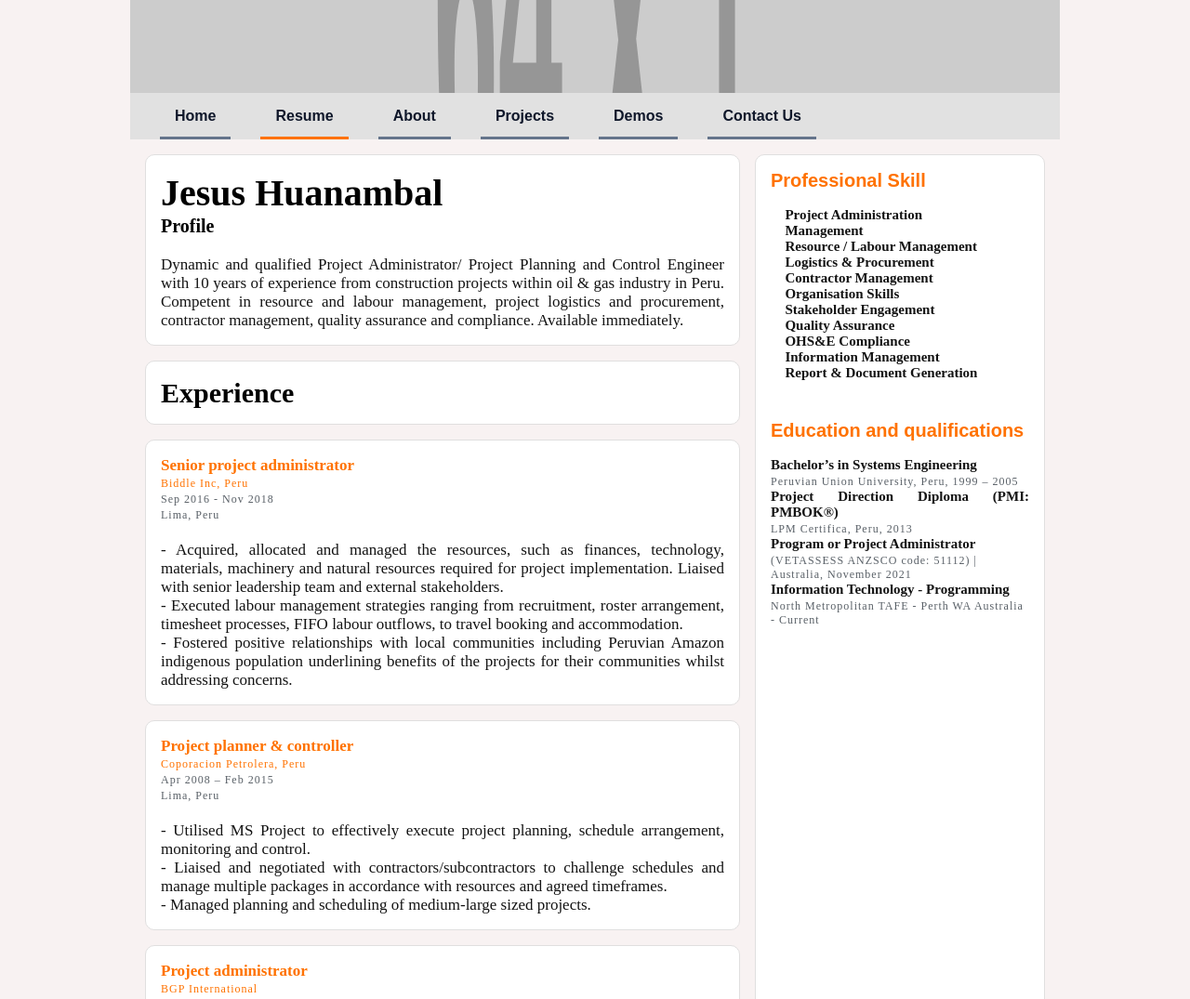
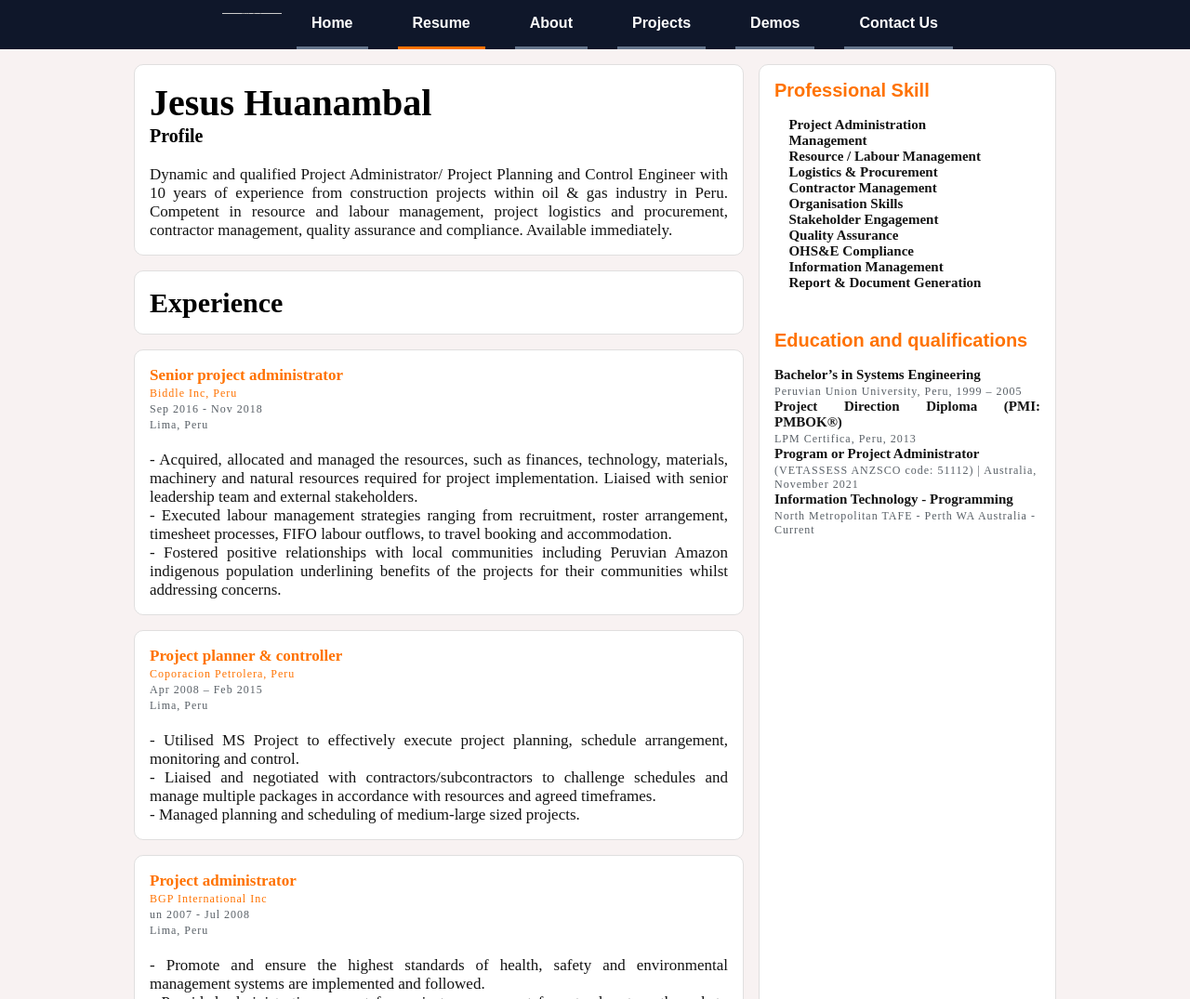
Before and after one commit to Jechu23/Web-Tech-Learning-23, a plain HTML site: page index.html in a window 1280 px wide. Shown: the top 1075 px of the page at 93% size. Drawn offline with Linux system fonts and the light colour scheme; placeholder pictures from the web are drawn by us.

Commit message:
Update: -Button

```diff
--- a/assets/css/portfolio.css
+++ b/assets/css/portfolio.css
@@ -12,6 +12,9 @@ html{
 body{
     background-color: #f8f2f2;
 }
+
+
+
 
 h1, h2 {
     font-family: "Arial", serif;
@@ -84,7 +87,7 @@ article h2.body-profile{
     flex-direction: row-reverse;
     align-content: stretch;
     flex-wrap: nowrap;
-   justify-content: left;
+   justify-content: center;
 }
 h2{
     background-color: #fff;
@@ -94,21 +97,30 @@ h2{
     margin: 0;
     padding: 1rem;
 }
-.nav-site   {
-    background-color: #E1E1E1FF;
+.nav-site{
+    /*background-color: #E1E1E1FF;
     color: #000;
     padding-left:1em;
     margin: 0;
     display: flex;
-    padding-top: inherit;
+    padding-top: inherit;*/
+    padding: 0;
+    margin: 0;
+    display: flex;
+
 }
 .nav-site a{
-    color: #0f172a;
+    text-decoration: none;
+    color: #fff;
     font-family: Arial, serif;
     font-weight: bold;
-    transition: 0.4s ease;
+    transition: 0.4s ease-in-out;
+}
+.nav-site a:hover{
+    color: #ff7200;
+}
 
-}
+
 
 .nav-button{
     display: block;
@@ -156,6 +168,12 @@ h2{
     transition-delay: 0s;
 }
 
+.container{
+    margin: 0 auto;
+    padding: 0;
+    width: 80%;
+}
+/*
 #wrapper {
     max-width: 1000px;
     min-height: 100vh;
@@ -169,7 +187,7 @@ h2{
 
 #wrapper header, #wrapper footer{
     background-color: #000;
-}
+}*/
 
 main{
     background-color: #f8f2f2;
@@ -305,7 +323,7 @@ i{
 
 /*Footer bottom*/
 .footer-bottom {
-    background: #000;
+    background: #0f172a;
     color: #ff7200;
     padding: 20px 0;
     text-align: center;
--- a/index.html
+++ b/index.html
@@ -31,13 +31,8 @@
 
 </head>
 <body>
+<header class="header-site">
 
-<div id ="wrapper">
-
-    <header class="header-site">
-        <img src=https://via.placeholder.com/64/000000/ffffff" alt = logo>
-
-    </header>
     <nav class="nav-site">
         <a href="home.html" class="nav-button ">Home</a>
         <a href="#" class="nav-button active ">Resume</a>
@@ -46,9 +41,13 @@
         <a href="#" class="nav-button">Demos</a>
         <a href="#" class="nav-button">Contact Us</a>
     </nav>
+    <div>
+        <img src=https://via.placeholder.com/64/000000/ffffff" alt = logo>
+    </div>
+</header>
 
+<div class ="container">
     <main>
-
         <article class="detail-personal">
             <header>
                 <h2 class="Name-Profile"> Jesus Huanambal </h2>
@@ -98,7 +97,7 @@
         <article class="Employment-history3">
             <header>
                 <h2 class="role">Project administrator</h2>
-                <h2 class="company">BGP International</h2>
+                <h2 class="company">BGP International Inc</h2>
                 <h2 class="date">un 2007 - Jul 2008</h2>
                 <h2 class="place">Lima, Peru </h2>
             </header>
@@ -162,6 +161,7 @@
             </div>
         </aside>
     </main>
+</div>
 
 <footer class="footer-site">
     <!-- (div>{Footer Column})*2 -->
@@ -179,9 +179,6 @@
     <div class="footer-bottom">
         <p>&copy;Copyright 2022 Oswaldo Jesus. Designed by <span>J3hual</span></p>
     </div>
-
 </footer>
-
-</div>
 </body>
 </html>
```
Also changed, not shown: home.html (+0 -1 lines). Lines whose indentation alone changed are shown as unchanged.
